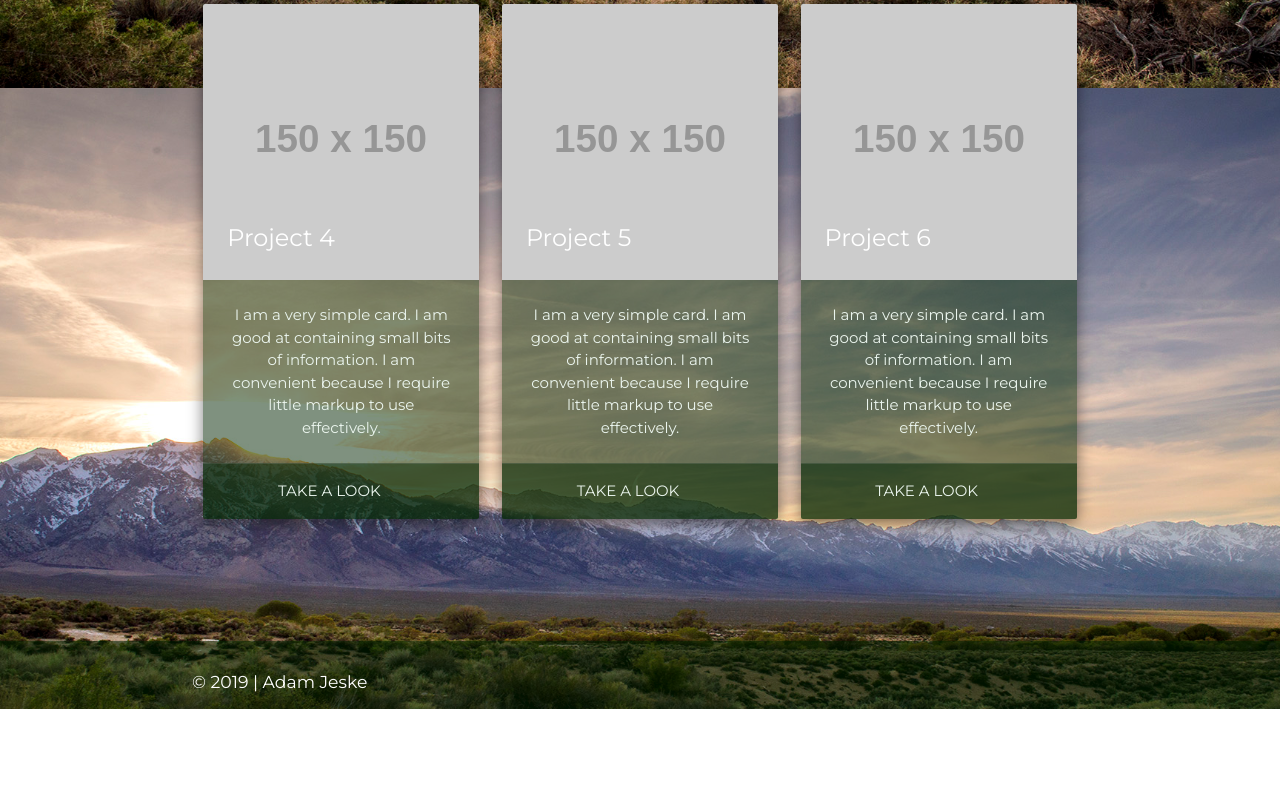
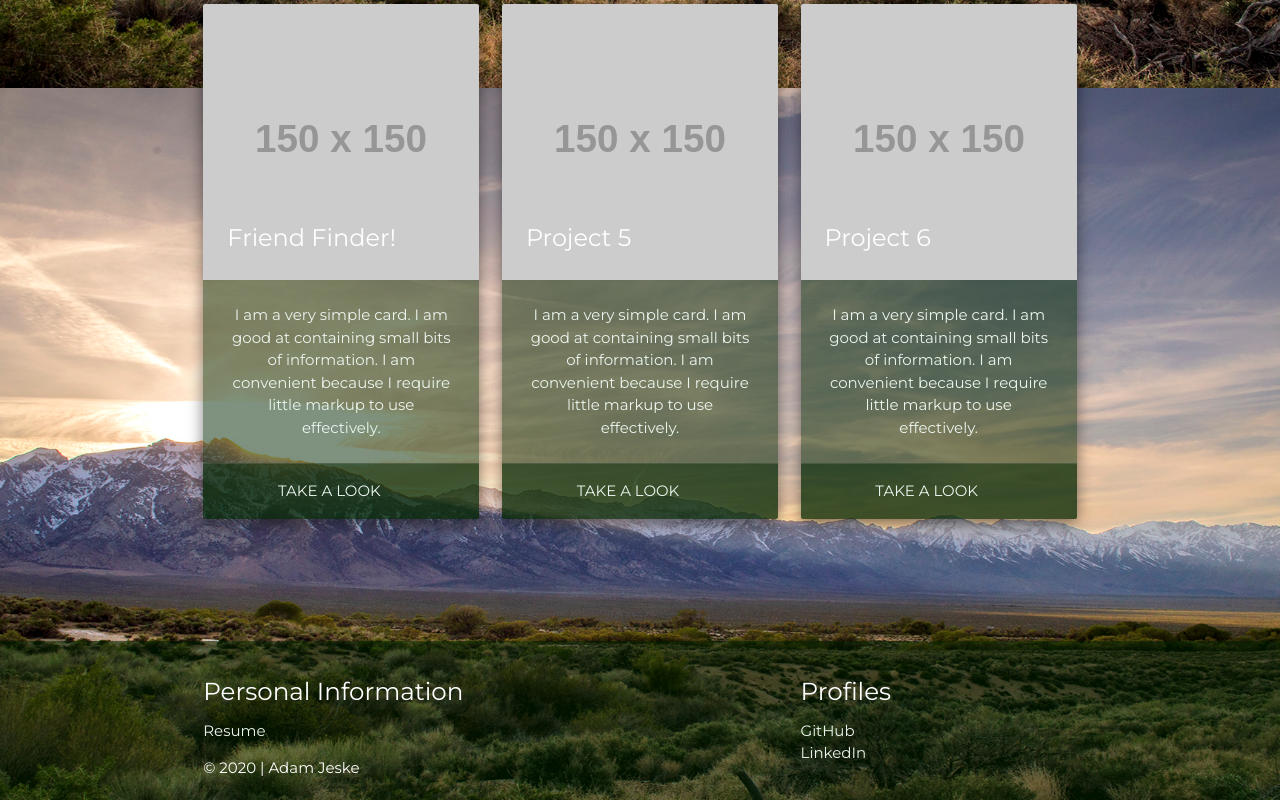
Before and after one commit to ajetski07/portfolio_two, a plain HTML site: page portfolio.html in a window 1280 px wide. Shown: the part 712-1512 px from the top of the page. Before the commit the page ends 1421 px from the top, so only its background shows below. Drawn offline with nearby package versions, Linux system fonts and the light colour scheme; placeholder pictures from the web are drawn by us.

Commit message:
updated portfolio page and added in 2 new projects/homeworks to my page.

```diff
--- a/portfolio.html
+++ b/portfolio.html
@@ -79,7 +79,7 @@
                 <div class="card" id="card-3">
                     <div class="card-image">
                         <img src="https://via.placeholder.com/150">
-                        <span class="card-title" id="cardlink">Project 3</span>
+                        <span class="card-title" id="cardlink">Train Schedule App</span>
                     </div>
 
                     <div class="card-content">
@@ -88,7 +88,7 @@
                     </div>
 
                     <div class="card-action">
-                        <a href="#" id="cardlink">Take a Look</a>
+                        <a href="https://ajetski07.github.io/TrainSchedulerAPP/" id="cardlink">Take a Look</a>
                     </div>
                 </div>
             </div>
@@ -100,7 +100,7 @@
                 <div class="card" id="card-4">
                     <div class="card-image">
                         <img src="https://via.placeholder.com/150">
-                        <span class="card-title">Project 4</span>
+                        <span class="card-title">Friend Finder!</span>
                     </div>
 
                     <div class="card-content">
@@ -109,7 +109,7 @@
                     </div>
 
                     <div class="card-action">
-                        <a href="#" id="cardlink">Take a Look</a>
+                        <a href="https://friend-finder-ajeske.herokuapp.com/" id="cardlink">Take a Look</a>
                     </div>
                 </div>
             </div>
@@ -157,11 +157,25 @@
     <br>
 
     <footer class="page-footer" id="page-footer">
-
-        <div class="container" id="footer-div">
-            <h6 id="copyright">© 2019 | Adam Jeske</h6>
+        <div class="container">
+            <div class="row">
+                <div class="col l6 s12">
+                    <h5 id="footer-header">Personal Information</h5>
+                    <ul>
+                        <li><a href="https://docs.google.com/document/d/12Mit31FjHBmpMl9TXuXDRXGEHiI0P06ZwjILLsFJ2DM/edit?usp=sharing"
+                                id="resume">Resume</a></li>
+                    </ul>
+                    © 2020 | Adam Jeske
+                </div>
+                <div class="col l4 offset-l2 s12">
+                    <h5 id="profile-header">Profiles</h5>
+                    <ul>
+                        <li><a href="https://github.com/ajetski07" id="github">GitHub</a></li>
+                        <li><a href="https://www.linkedin.com/in/adam-jeske-43b8aa60/" id="linkedin">LinkedIn</a></li>
+                    </ul>
+                </div>
+            </div>
         </div>
-
     </footer>
 </body>
 
```
Also changed, not shown: contact.html (+18 -4 lines).
